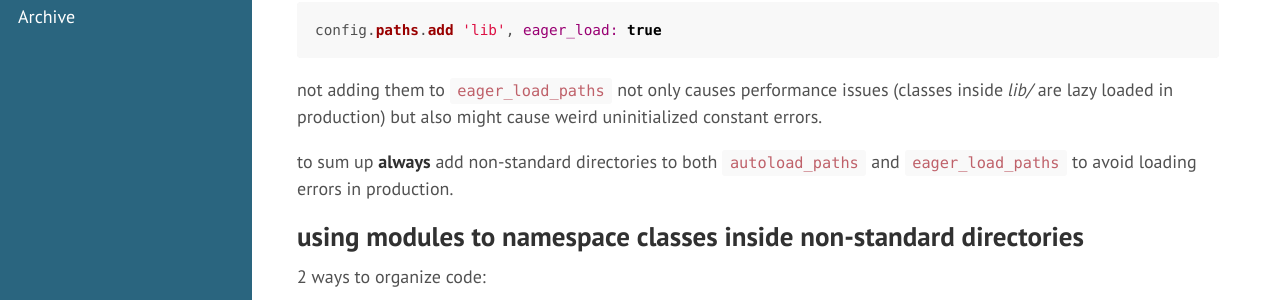
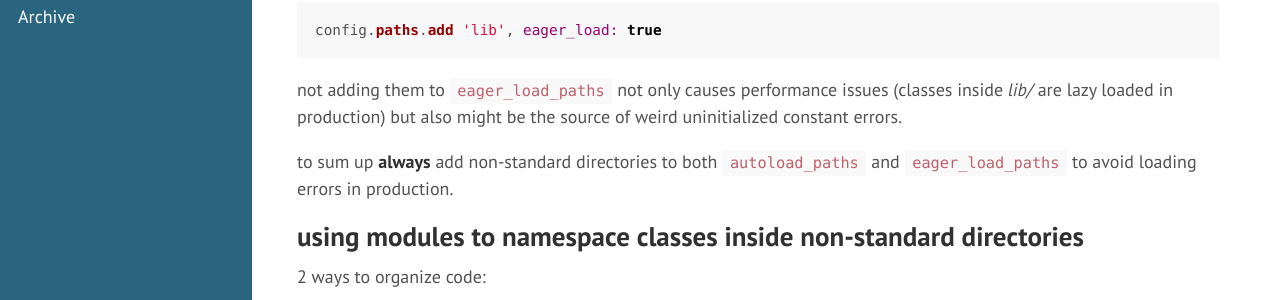
Before and after one commit to tap349/tap349.github.io, a Jekyll site: the page built from _posts/2016-09-02-autoloading-in-rails.md, in a window 1280 px wide and 900 px high, scrolled down 394 px. Shown: the part 182-482 px from the top of the window. Built offline with Jekyll 4.4.1, drawn with Linux system fonts in a browser that asks for light colours.

Commit message:
update 2016-09-02_19:09:55

````diff
--- a/_posts/2016-09-02-autoloading-in-rails.md
+++ b/_posts/2016-09-02-autoloading-in-rails.md
@@ -35,8 +35,8 @@ config.paths.add 'lib', eager_load: true
 ```
 
 not adding them to `eager_load_paths` not only causes performance issues
-(classes inside _lib/_ are lazy loaded in production) but also might cause
-weird uninitialized constant errors.
+(classes inside _lib/_ are lazy loaded in production) but also might be the
+source of weird uninitialized constant errors.
 
 to sum up **always** add non-standard directories to both `autoload_paths`
 and `eager_load_paths` to avoid loading errors in production.
````
